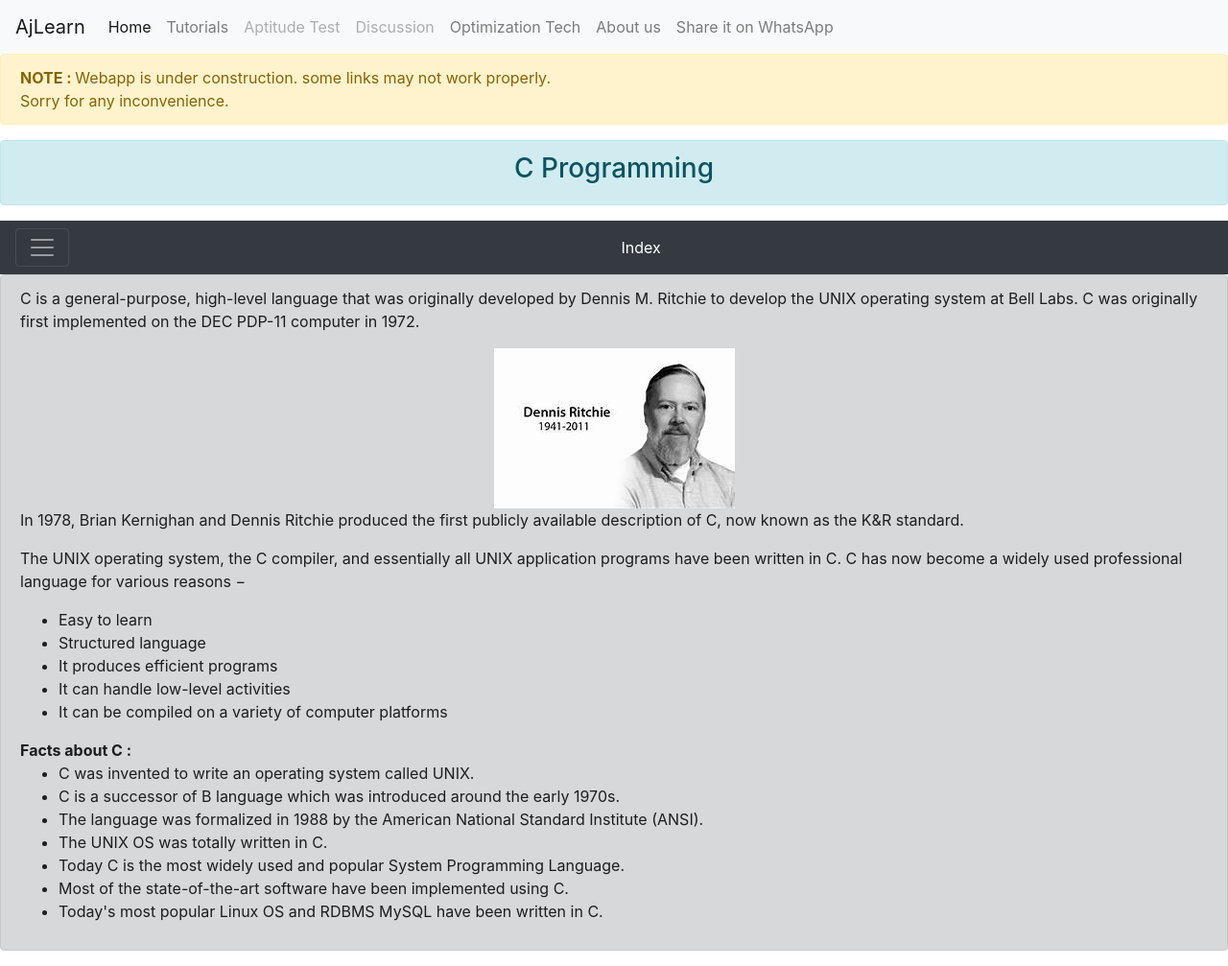
After one commit to ajay1salunkhe/learn, a Django app: page /categories/tutorials/content in a window 1280 px wide. The commit adds this page. Shown: the whole page at 96% size. Run offline with Django 3.2, Linux system fonts and the light colour scheme; some libraries are stand-ins or nearby versions.

Commit message:
added tutorial content page

```diff
--- /dev/null
+++ b/tutorial/templates/tutorial/content.html
@@ -0,0 +1,54 @@
+{% extends 'base.html' %}
+{% load staticfiles %}
+{% block content %}
+
+<div style="text-align:center;">
+    <div class="alert alert-info" role="alert">
+            <span><h3>C Programming</h3></span>
+    </div>
+</div>
+
+<div class="pos-f-t">
+    <div class="collapse" id="navbarToggleExternalContent">
+      <div class="bg-dark p-4">
+        <ol type="1" style="color: white;">
+            <li>Overview</li>
+            <li>Environment Setup</li>
+            <li>Program Structure</li>
+            <li>Basic syntax</li>
+            <li>Data types</li>
+          </ol>
+      </div>
+    </div>
+    <nav class="navbar navbar-dark bg-dark">
+      <button class="navbar-toggler" type="button" data-toggle="collapse" data-target="#navbarToggleExternalContent" aria-controls="navbarToggleExternalContent" aria-expanded="false" aria-label="Toggle navigation">
+        <span class="navbar-toggler-icon"></span>
+      </button>
+      <span style="margin: auto; color: white;">Index</span>
+    </nav>
+  </div>
+  <div class="alert alert-dark" role="alert">
+    <p>C is a general-purpose, high-level language that was originally developed by Dennis M. Ritchie to develop the UNIX operating system at Bell Labs. C was originally first implemented on the DEC PDP-11 computer in 1972. </p>
+    <div style="text-align:center;"><img src="{% static 'images/dennis.jpg' %}" class="img-fluid" alt="Responsive image"></div>
+    <p>In 1978, Brian Kernighan and Dennis Ritchie produced the first publicly available description of C, now known as the K&R standard.</p>
+    <p>The UNIX operating system, the C compiler, and essentially all UNIX application programs have been written in C. C has now become a widely used professional language for various reasons −</p>
+    <ul class="list">
+        <li>Easy to learn</li>
+        <li>Structured language</li>
+        <li>It produces efficient programs</li>
+        <li>It can handle low-level activities</li>
+        <li>It can be compiled on a variety of computer platforms</li>
+    </ul>
+    <b>Facts about C : </b>
+    <ul class="list">
+        <li>C was invented to write an operating system called UNIX.</li>
+        <li>C is a successor of B language which was introduced around the early 1970s.</li>
+        <li>The language was formalized in 1988 by the American National Standard Institute (ANSI).</li>
+        <li>The UNIX OS was totally written in C.</li>
+        <li>Today C is the most widely used and popular System Programming Language.</li>
+        <li>Most of the state-of-the-art software have been implemented using C.</li>
+        <li>Today's most popular Linux OS and RDBMS MySQL have been written in C.</li>
+    </ul>
+  </div>
+
+{% endblock %}
--- a/tutorial/templates/tutorial/tutorials.html
+++ b/tutorial/templates/tutorial/tutorials.html
@@ -7,7 +7,7 @@
     <div class="col" style="margin: 5px;">
         <div class="card" onclick="location.href='#';" style="background-image: url(''); background-repeat: no-repeat; background-position: center; background-size: 100%; width: 250px; height: 150px;">
           <div class="card-body" style="text-align:center;">
-            <a href="#">
+              <a href="{% url 'content' %}">
               <img src="{% static 'images/cprog.png' %}" style="max-width: 80px; margin-bottom: 7px;">
               <h5 class="card-title">C Programming</h5>
             </a>
--- a/tutorial/urls.py
+++ b/tutorial/urls.py
@@ -9,4 +9,5 @@ urlpatterns = [
     path('aboutus/',views.aboutus,name="aboutus"),
     path('categories/',views.categories,name="categories"),
     path('categories/tutorials/',views.tutorials,name="tutorials"),
+    path('categories/tutorials/content',views.content,name="content"),
 ]
--- a/tutorial/views.py
+++ b/tutorial/views.py
@@ -14,3 +14,6 @@ def categories(request):
 
 def tutorials(request):
     return render(request,	'tutorial/tutorials.html',	{})
+
+def content(request):
+    return render(request,	'tutorial/content.html',	{})
```
Also changed, not shown: tutorial/static/images/dennis.jpg (added).
